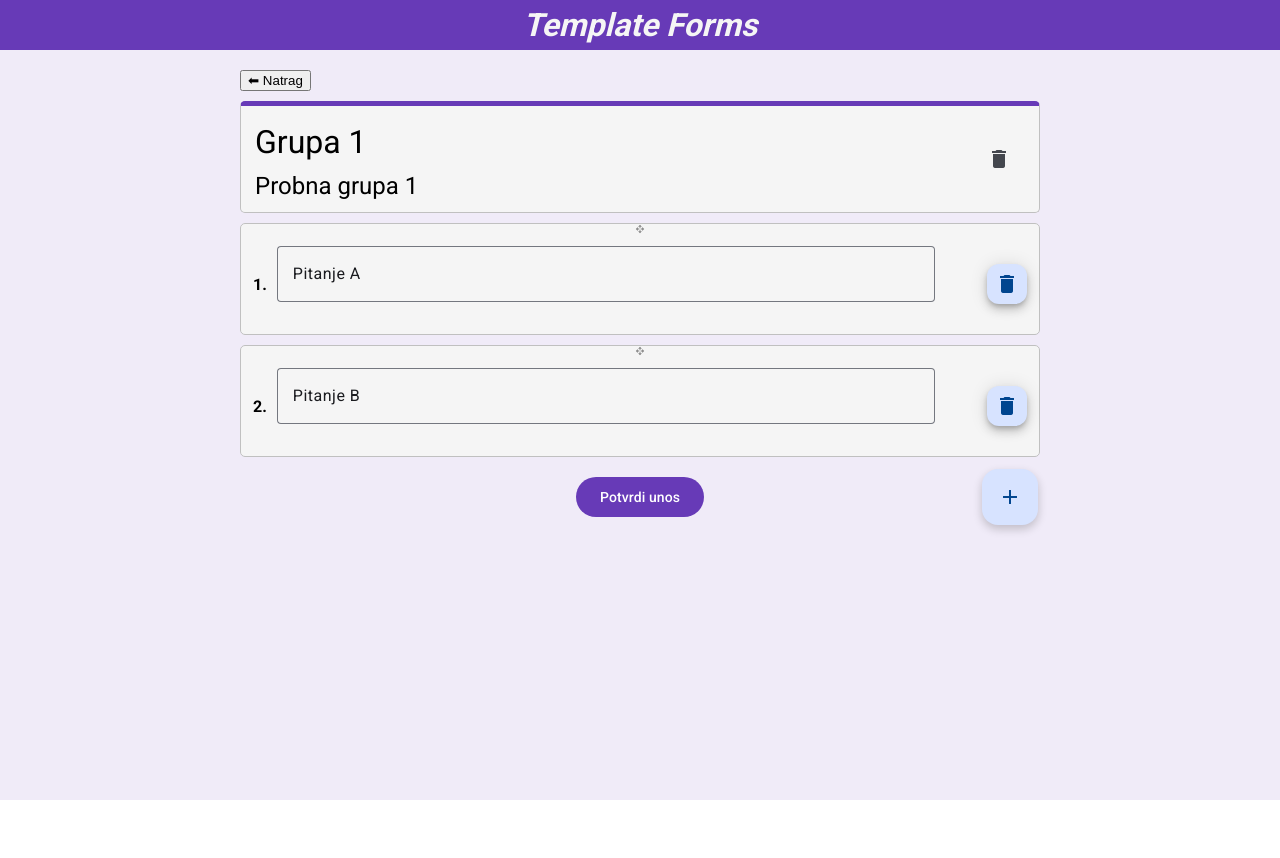
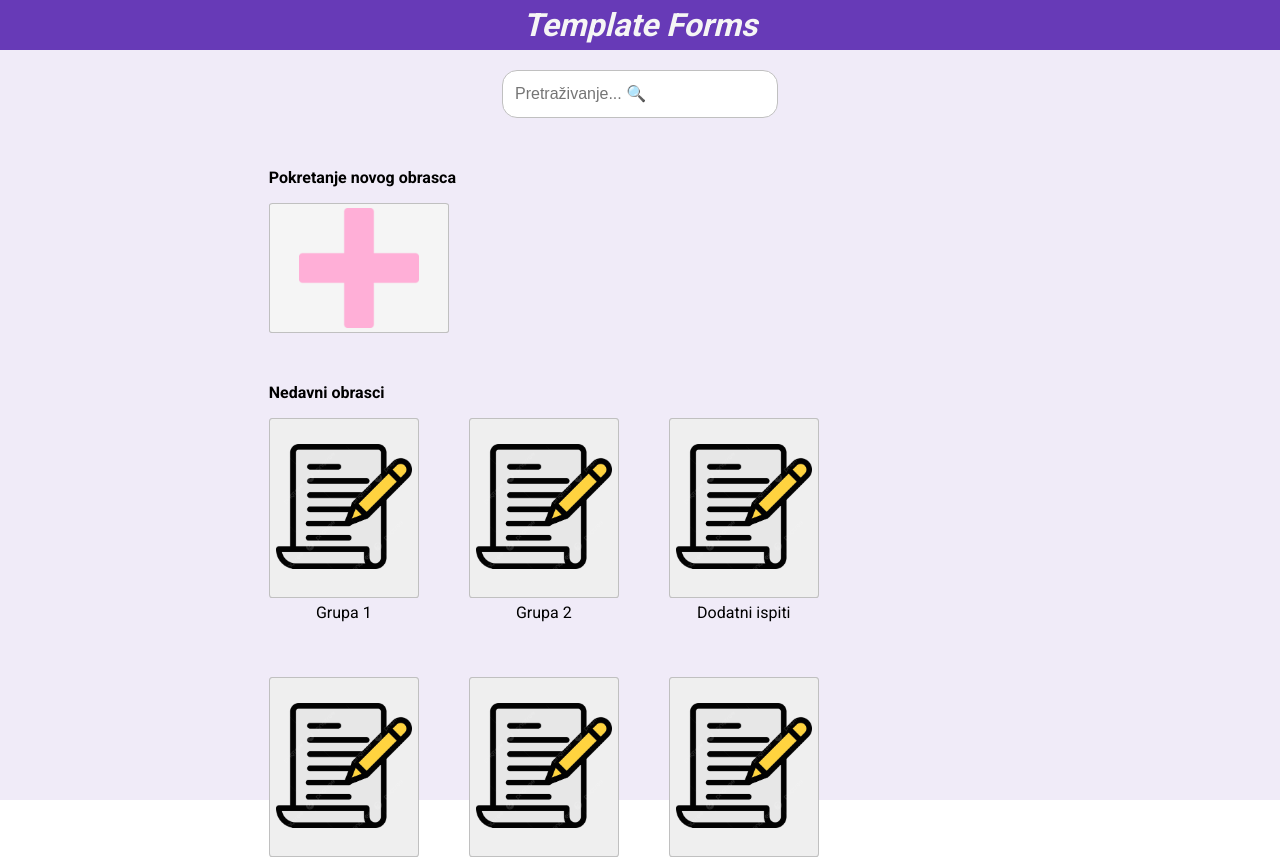
Before and after one commit to CROmarcos/TemplateForms, an Angular app in the folder frontend/: page / in a window 1280 px wide. Shown: the top 858 px of the page. Before the commit the page ends 800 px from the top, so only its background shows below. Built offline with nearby package versions, Linux system fonts and the light colour scheme.

Commit message:
Searchbar
Implementiran searchbar za pretraživanje grupa

```diff
--- a/frontend/src/app/app.component.ts
+++ b/frontend/src/app/app.component.ts
@@ -103,7 +103,7 @@ export class AppComponent {
 
   constructor(private readonly dialog: MatDialog) { }
 
-  selectedGroupId: number = this.questionGroups[0].id;
+  selectedGroupId: number = 0;
 
   get selectedGroup(): QuestionGroup | undefined {
     return this.questionGroups.find(g => g.id === this.selectedGroupId);
--- a/frontend/src/app/pages/card-page/card-page.component.html
+++ b/frontend/src/app/pages/card-page/card-page.component.html
@@ -1,14 +1,10 @@
-<button (click)="back.emit()">⬅ Natrag</button>
-
-<app-card
-  [text]="group.name"
-  [description]="group.description"
-  [questions]="group.questions"
-  [isConfirmed]="group.isConfirmed"
-  [confirmationTime]="group.confirmationTime"
-  [location]="group.location"
-  (delete)="handleDelete()"
-  (confirm)="handleConfirm($event)"
-  (textChange)="handleTextChange($event)"
-  (descriptionChange)="handleDescriptionChange($event)">
-</app-card>
+<div>
+  <div class="top-bar">
+    <button (click)="back.emit()">⬅ Povratak</button>
+  </div>
+  <app-card [text]="group.name" [description]="group.description" [questions]="group.questions"
+    [isConfirmed]="group.isConfirmed" [confirmationTime]="group.confirmationTime" [location]="group.location"
+    (delete)="handleDelete()" (confirm)="handleConfirm($event)" (textChange)="handleTextChange($event)"
+    (descriptionChange)="handleDescriptionChange($event)">
+  </app-card>
+</div>
--- a/frontend/src/app/pages/card-page/card-page.component.ts
+++ b/frontend/src/app/pages/card-page/card-page.component.ts
@@ -20,7 +20,6 @@ interface QuestionGroup {
 })
 export class CardPageComponent {
   @Input() group!: QuestionGroup;
-
   @Output() back = new EventEmitter<void>();
   @Output() update = new EventEmitter<{ id: number; changes: Partial<QuestionGroup> }>();
   @Output() delete = new EventEmitter<{ id: number }>();
--- a/frontend/src/app/pages/home-page/home-page.component.html
+++ b/frontend/src/app/pages/home-page/home-page.component.html
@@ -1,4 +1,8 @@
 <div class="layout">
+    <div class="search">
+        <input class="search-input" type="text" [(ngModel)]="searchTerm" placeholder="Pretraživanje... 🔍" />
+    </div>
+
     <div class="new-group-panel">
         <p class="description">Pokretanje novog obrasca</p>
         <button class="new-group" (click)="add.emit()">
@@ -11,7 +15,7 @@
     <div class="groups-list">
         <p class="description">Nedavni obrasci</p>
         <ul>
-            <li *ngFor="let group of questionGroups">
+            <li *ngFor="let group of filteredGroups">
                 <button class="group-list" (click)="select.emit(group.id)">
                     <div class="group-list-container">
                         <img src="filled-form.png" alt="Otvori">
--- a/frontend/src/app/pages/home-page/home-page.component.scss
+++ b/frontend/src/app/pages/home-page/home-page.component.scss
@@ -35,6 +35,7 @@
     border-radius: 2%;
 
     &-panel {
+        width: 100%;
         margin-bottom: 50px;
     }
 
@@ -50,12 +51,14 @@
 }
 
 ul {
+    width: 100%;
     list-style: none;
     margin: 0;
     padding: 0;
     display: flex;
     flex-wrap: wrap;
-    gap: 50px
+    justify-content: flex-start;
+    gap: 50px;
 }
 
 li {
@@ -70,3 +73,20 @@ li {
         margin-bottom: 0;
     }
 }
+
+.search {
+    width: 100%;
+    display: flex;
+    align-items: center;
+    justify-content: center;
+    margin-bottom: 50px;
+
+    &-input {
+        width: 250px;
+        height: 30px;
+        padding: 8px 12px;
+        font-size: 16px;
+        border: 1px solid silver;
+        border-radius: 15px;
+    }
+}
--- a/frontend/src/app/pages/home-page/home-page.component.ts
+++ b/frontend/src/app/pages/home-page/home-page.component.ts
@@ -1,5 +1,6 @@
 import { Component, EventEmitter, Input, Output } from '@angular/core';
 import { CommonModule } from '@angular/common';
+import { FormsModule } from '@angular/forms';
 
 interface QuestionGroup {
   id: number;
@@ -9,7 +10,7 @@ interface QuestionGroup {
 @Component({
   selector: 'app-home-page',
   standalone: true,
-  imports: [CommonModule],
+  imports: [CommonModule, FormsModule],
   templateUrl: './home-page.component.html',
   styleUrls: ['./home-page.component.scss']
 })
@@ -17,4 +18,13 @@ export class HomePageComponent {
   @Input() questionGroups: QuestionGroup[] = [];
   @Output() select = new EventEmitter<number>();
   @Output() add = new EventEmitter<void>();
+
+  searchTerm: string = '';
+
+  get filteredGroups() {
+    if (!this.searchTerm) return this.questionGroups;
+    return this.questionGroups.filter(group =>
+      group.name.toLowerCase().includes(this.searchTerm.toLowerCase())
+    );
+  }
 }
```
